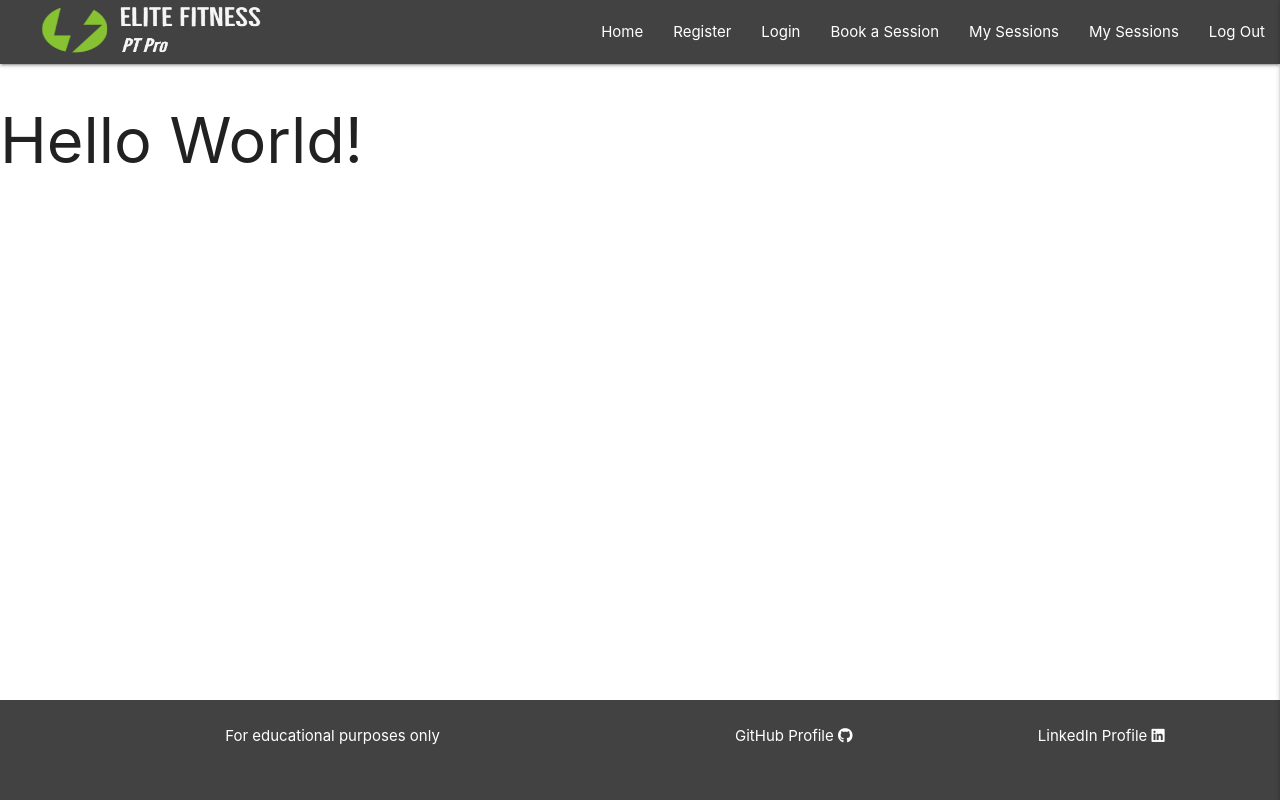
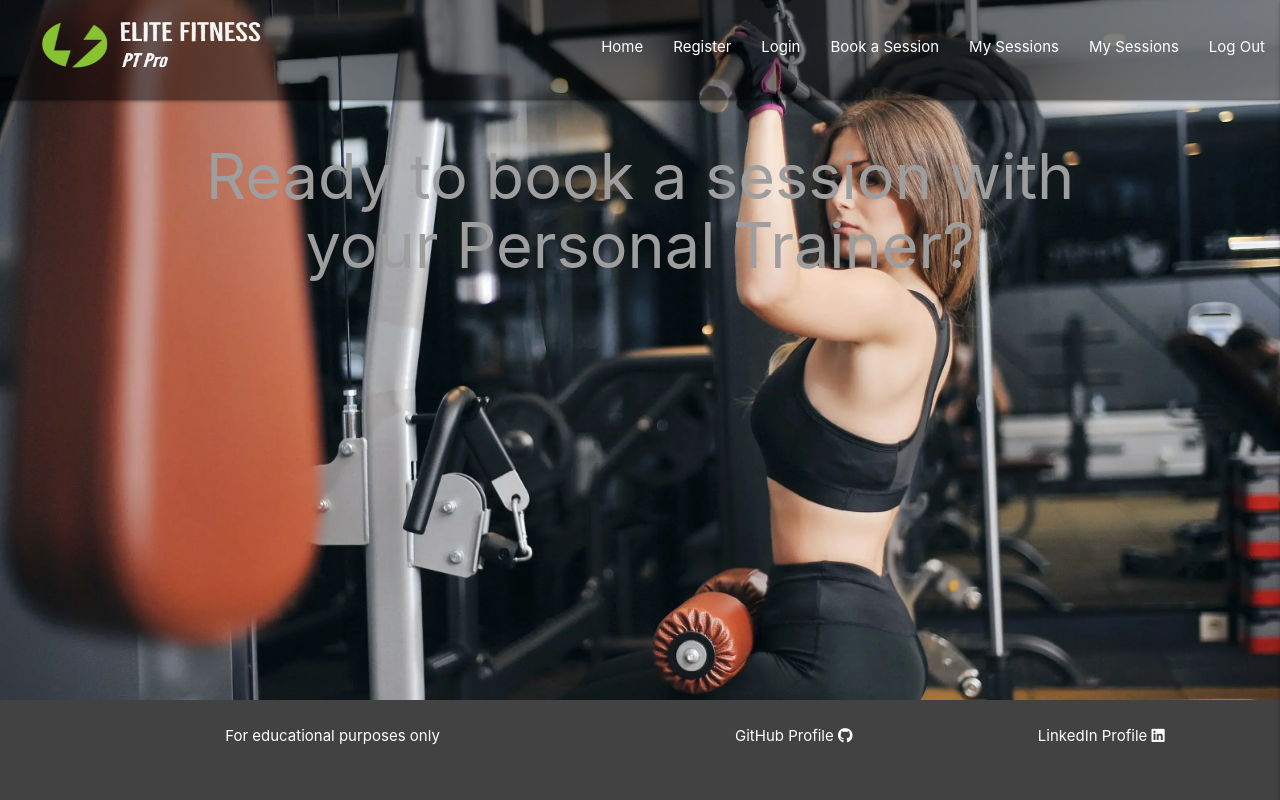
Before and after one commit to andrewcannan/elite-pt-pro, a Flask app: page / in a window 1280 px wide. Run offline with Flask 3, Linux system fonts and the light colour scheme; some libraries are stand-ins or nearby versions.

Commit message:
add background slider and images to homepage template and route to homepage

```diff
--- a/eliteptpro/routes.py
+++ b/eliteptpro/routes.py
@@ -4,4 +4,4 @@ from eliteptpro import app, db
 
 @app.route("/")
 def home():
-    return render_template("base.html")
+    return render_template("homepage.html")
--- a/eliteptpro/static/css/style.css
+++ b/eliteptpro/static/css/style.css
@@ -6,6 +6,12 @@ body {
 
 main {
     flex: 1 0 auto;
+    width: 100%;
+}
+
+/* Navbar */
+nav {
+    z-index: 1;
 }
 
 .logo-image {
@@ -17,10 +23,32 @@ main {
 footer {
     height: 100px;
     padding: 25px;
+    z-index: 1;
+}
+
+/* HomePage */
+.slider {
+    z-index: 0;
+}
+
+.slider .slides li img {
+    height: 93vh;
+}
+
+.home-text {
+    position: relative;
+    bottom: -50%;
 }
 
 @media screen and (min-width: 993px) {
     .logo-image {
-            margin-left: 20px;
-        }
+        margin-left: 20px;
+    }
+
+    #my-nav {
+        /* important rule only used to override the important rule in materialize css*/
+        background-color: rgba(0, 0, 0, .5) !important;
+        height: 100px;
+        padding-top: 15px;
+    }
 }
--- a/eliteptpro/static/js/script.js
+++ b/eliteptpro/static/js/script.js
@@ -5,4 +5,9 @@ document.addEventListener('DOMContentLoaded', function () {
         closeOnClick: true,
         edge: 'right'
     });
+
+    let slider = document.querySelectorAll('.slider');
+    M.Slider.init(slider,{
+        indicators: false
+    });
 });
--- a/eliteptpro/templates/base.html
+++ b/eliteptpro/templates/base.html
@@ -16,7 +16,7 @@
 </head>
 
 <body>
-    <nav class="grey darken-3">
+    <nav id="my-nav" class="grey darken-3">
         <!-- Top NavBar -->
         <div class="nav-wrapper">
             <a href="#!" class="brand-logo logo-image">
@@ -47,10 +47,13 @@
         <li><a href="#">Log Out</a></li>
     </ul>
 
-    <main>
-        <h1>Hello World!</h1>
+    <!-- Main content block -->
+    <main class="container">
+        {% block content %}
+        {% endblock %}
     </main>
 
+    <!-- Footer-->
     <footer class="grey darken-3">
         <div class="row">
             <div class="col s12 m6 white-text text-lighten-4 center-align">
--- /dev/null
+++ b/eliteptpro/templates/homepage.html
@@ -0,0 +1,30 @@
+{% extends "base.html" %}
+{% block content %}
+<!-- Materialize slider adjusted for my own purposes -->
+<div class="row">
+    <div class="slider fullscreen responsive-img">
+        <ul class="slides">
+            <li>
+                <img class="responsive-img"
+                    src="{{ url_for('static', filename='images/sule-makaroglu-YFmvjO3TP-s-unsplash.webp') }}">
+            </li>
+            <li>
+                <img class="responsive-img"
+                    src="{{ url_for('static', filename='images/valery-sysoev-LDAirERNzew-unsplash.webp') }}">
+            </li>
+            <li>
+                <img class="responsive-img"
+                    src="{{ url_for('static', filename='images/sven-mieke-optBC2FxCfc-unsplash.webp') }}">
+            </li>
+            <li>
+                <img class="responsive-img"
+                    src="{{ url_for('static', filename='images/ricardo-henri-IBlWVIGnXag-unsplash.webp') }}">
+            </li>
+        </ul>
+    </div>
+    <div class="col s12 center-align home-text">
+        <h1 class="grey-text lighten-3">Ready to book a session with your Personal Trainer?</h1>
+    </div>
+</div>
+
+{% endblock %}
```
Also changed, not shown: eliteptpro/static/images/ricardo-henri-IBlWVIGnXag-unsplash.webp (added), eliteptpro/static/images/sule-makaroglu-YFmvjO3TP-s-unsplash.webp (added), eliteptpro/static/images/sven-mieke-optBC2FxCfc-unsplash.webp (added), eliteptpro/static/images/valery-sysoev-LDAirERNzew-unsplash.webp (added).
